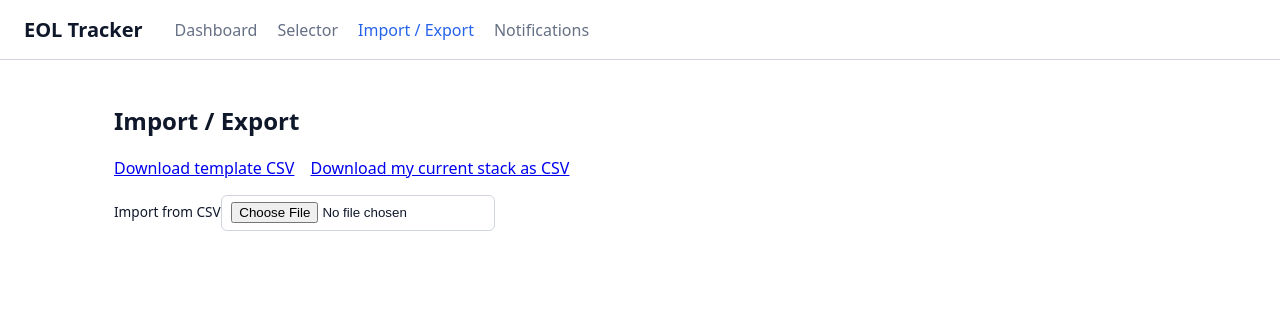
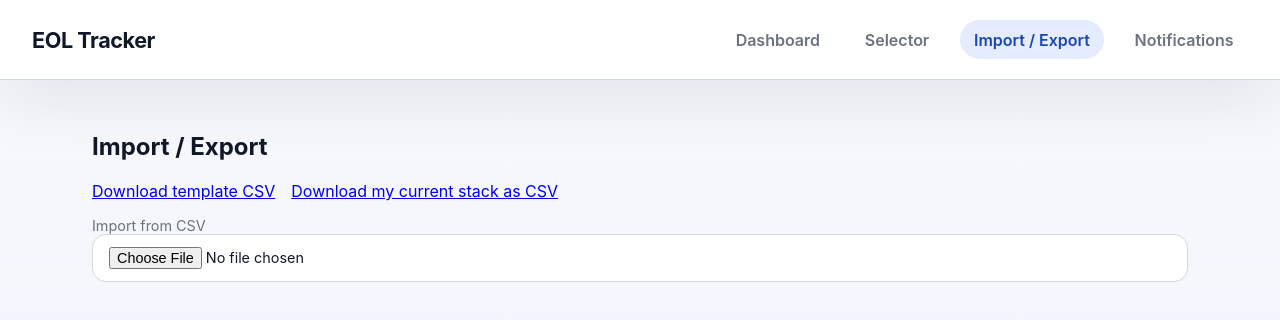
Before and after one commit to amcguiness13/eol-tracker, a React (Vite) app in the folder packages/frontend/: page /#/import in a window 1280 px wide. Shown: the top 320 px of the page. Built offline with nearby package versions, Linux system fonts and the light colour scheme.

Commit message:
style(frontend): polish app UI with professional cards and controls

```diff
--- a/packages/frontend/src/index.css
+++ b/packages/frontend/src/index.css
@@ -1,30 +1,37 @@
 :root {
   color-scheme: light dark;
-  font-family: system-ui, -apple-system, "Segoe UI", sans-serif;
-  --text: #0f172a;
-  --bg: #ffffff;
-  --border: #d0d5dd;
-  --bg-subtle: #f7f8fa;
-  --text-muted: #667085;
+  font-family: Inter, system-ui, -apple-system, "Segoe UI", sans-serif;
+  --text: #111827;
+  --bg: #f4f6fb;
+  --surface: #ffffff;
+  --surface-strong: #eef2f7;
+  --border: #d2d7e1;
+  --bg-subtle: #eef2f7;
+  --text-muted: #6b7280;
   --accent: #2563eb;
-  --green: #067647;
-  --green-bg: #ecfdf3;
-  --amber: #b54708;
+  --accent-strong: #1748b2;
+  --green: #0f7e5e;
+  --green-bg: #e7f5ee;
+  --amber: #b45309;
   --amber-bg: #fffaeb;
-  --red: #b42318;
-  --red-bg: #fef3f2;
+  --red: #b91c1c;
+  --red-bg: #fef2f2;
+  --shadow: 0 18px 50px rgba(15, 23, 42, 0.08);
+  --radius: 16px;
 }
 
 @media (prefers-color-scheme: dark) {
   :root {
-    --text: #f8fafc;
+    --text: #e2e8f0;
     --bg: #0f172a;
-    --border: #333a45;
-    --bg-subtle: #1c2027;
-    --text-muted: #9aa4b2;
+    --surface: #111827;
+    --surface-strong: #1f2937;
+    --border: #273449;
+    --bg-subtle: #111827;
+    --text-muted: #94a3b8;
     --green-bg: #052e1f;
-    --amber-bg: #3a2a05;
-    --red-bg: #3a0e0a;
+    --amber-bg: #3c2c0b;
+    --red-bg: #3a1212;
   }
 }
 
@@ -35,53 +42,82 @@
 body {
   margin: 0;
   padding: 0;
+  min-height: 100vh;
   color: var(--text);
-  background: var(--bg);
+  background: linear-gradient(180deg, #f7f9fe 0%, #edf1f9 100%);
+}
+
+body.dark {
+  background: linear-gradient(180deg, #0c1726 0%, #111827 100%);
 }
 
 input,
 select,
 button,
 textarea {
+  font: inherit;
   color: var(--text);
 }
 
 option {
   color: var(--text);
-  background: var(--bg);
+  background: var(--surface);
+}
+
+button {
+  transition: transform 120ms ease, box-shadow 120ms ease, background-color 120ms ease;
+}
+
+button:hover:not(:disabled) {
+  transform: translateY(-1px);
 }
 
 .app-header {
   display: flex;
   align-items: center;
+  justify-content: space-between;
   gap: 2rem;
-  padding: 1rem 1.5rem;
+  padding: 1.25rem 2rem;
+  background: rgba(255, 255, 255, 0.9);
+  backdrop-filter: blur(14px);
   border-bottom: 1px solid var(--border);
+  box-shadow: 0 24px 60px rgba(15, 23, 42, 0.08);
 }
 
 .app-header h1 {
-  font-size: 1.25rem;
+  font-size: 1.35rem;
   margin: 0;
+  letter-spacing: -0.02em;
 }
 
 .app-header nav {
   display: flex;
-  gap: 1.25rem;
+  gap: 1rem;
+  flex-wrap: wrap;
 }
 
 .app-header nav a {
   text-decoration: none;
   color: var(--text-muted);
-  font-weight: 500;
+  font-weight: 600;
+  padding: 0.6rem 0.9rem;
+  border-radius: 999px;
+  transition: background-color 150ms ease, color 150ms ease;
+}
+
+.app-header nav a:hover {
+  background: var(--surface-strong);
+  color: var(--text);
 }
 
 .app-header nav a.active {
-  color: var(--accent);
+  color: var(--accent-strong);
+  background: rgba(37, 99, 235, 0.12);
 }
 
 .app-main {
-  padding: 1.5rem;
-  max-width: 1100px;
+  padding: 2rem;
+  max-width: 1160px;
   margin: 0 auto;
 }
 
@@ -90,77 +126,115 @@ option {
 }
 
 table {
-  border-collapse: collapse;
+  border-collapse: separate;
+  border-spacing: 0;
   width: 100%;
+  background: var(--surface);
+  border: 1px solid var(--border);
+  border-radius: 18px;
+  overflow: hidden;
+  box-shadow: var(--shadow);
 }
 
 th,
 td {
   text-align: left;
-  padding: 0.5rem 0.75rem;
+  padding: 0.95rem 1rem;
   border-bottom: 1px solid var(--border);
 }
 
 th {
-  font-size: 0.8rem;
+  font-size: 0.82rem;
   text-transform: uppercase;
-  letter-spacing: 0.03em;
+  letter-spacing: 0.08em;
   color: var(--text-muted);
+  background: var(--surface-strong);
+}
+
+tbody tr:hover {
+  background: var(--bg-subtle);
 }
 
 input,
-select {
-  padding: 0.4rem 0.6rem;
+select,
+textarea {
+  width: 100%;
+  padding: 0.75rem 1rem;
   border: 1px solid var(--border);
-  border-radius: 6px;
-  background: transparent;
-  color: inherit;
+  border-radius: 14px;
+  background: var(--surface);
+  color: var(--text);
+  outline: none;
+  transition: border-color 150ms ease, box-shadow 150ms ease, background-color 150ms ease;
+}
+
+input:focus,
+select:focus,
+textarea:focus {
+  border-color: var(--accent);
+  box-shadow: 0 0 0 4px rgba(37, 99, 235, 0.12);
 }
 
 button {
-  padding: 0.4rem 0.9rem;
-  border: 1px solid var(--border);
-  border-radius: 6px;
-  background: var(--bg-subtle);
-  color: inherit;
+  padding: 0.85rem 1.1rem;
+  border: none;
+  border-radius: 12px;
+  background: var(--accent);
+  color: #ffffff;
+  font-weight: 600;
   cursor: pointer;
+  box-shadow: 0 16px 30px rgba(37, 99, 235, 0.12);
+}
+
+button:hover:not(:disabled) {
+  background: var(--accent-strong);
+  box-shadow: 0 18px 35px rgba(37, 99, 235, 0.18);
 }
 
 button:disabled {
-  opacity: 0.5;
+  opacity: 0.55;
   cursor: not-allowed;
+  box-shadow: none;
 }
 
 label {
   display: flex;
   flex-direction: column;
-  gap: 0.25rem;
-  margin-bottom: 0.75rem;
-  font-size: 0.85rem;
+  gap: 0.35rem;
+  margin-bottom: 1rem;
+  font-size: 0.9rem;
+  color: var(--text-muted);
+}
+
+label span,
+label strong {
+  color: var(--text);
 }
 
 .selector-layout {
   display: grid;
-  grid-template-columns: 1fr 340px;
-  gap: 1.5rem;
+  grid-template-columns: 1fr minmax(360px, 420px);
+  gap: 1.75rem;
   align-items: start;
 }
 
 .product-browser-filters {
-  display: flex;
-  gap: 0.5rem;
-  margin-bottom: 0.75rem;
-  flex-wrap: wrap;
+  display: grid;
+  grid-template-columns: repeat(3, minmax(0, 1fr));
+  gap: 0.9rem;
+  margin-bottom: 1rem;
 }
 
 .product-list {
   list-style: none;
   margin: 0;
-  padding: 0;
-  max-height: 420px;
+  padding: 0.5rem;
+  max-height: 520px;
   overflow-y: auto;
   border: 1px solid var(--border);
-  border-radius: 8px;
+  border-radius: 20px;
+  background: var(--surface);
+  box-shadow: var(--shadow);
 }
 
 .product-list li:not(:last-child) {
@@ -171,33 +245,40 @@ label {
   display: flex;
   width: 100%;
   gap: 0.75rem;
-  align-items: baseline;
+  align-items: center;
   border: none;
-  border-radius: 0;
-  background: none;
-  padding: 0.5rem 0.75rem;
+  border-radius: 16px;
+  background: transparent;
+  padding: 0.95rem 1rem;
   text-align: left;
+  transition: background-color 150ms ease;
+}
+
+.product-row:hover {
+  background: var(--surface-strong);
 }
 
 .product-row.selected {
-  background: var(--bg-subtle);
+  background: rgba(37, 99, 235, 0.1);
 }
 
 .product-slug {
   color: var(--text-muted);
-  font-size: 0.85rem;
+  font-size: 0.9rem;
 }
 
 .product-category {
   margin-left: auto;
-  font-size: 0.75rem;
+  font-size: 0.78rem;
   color: var(--text-muted);
 }
 
 .selector-detail {
   border: 1px solid var(--border);
-  border-radius: 8px;
-  padding: 1rem;
+  border-radius: 20px;
+  padding: 1.35rem;
+  background: var(--surface);
+  box-shadow: var(--shadow);
 }
 
 .empty {
```
